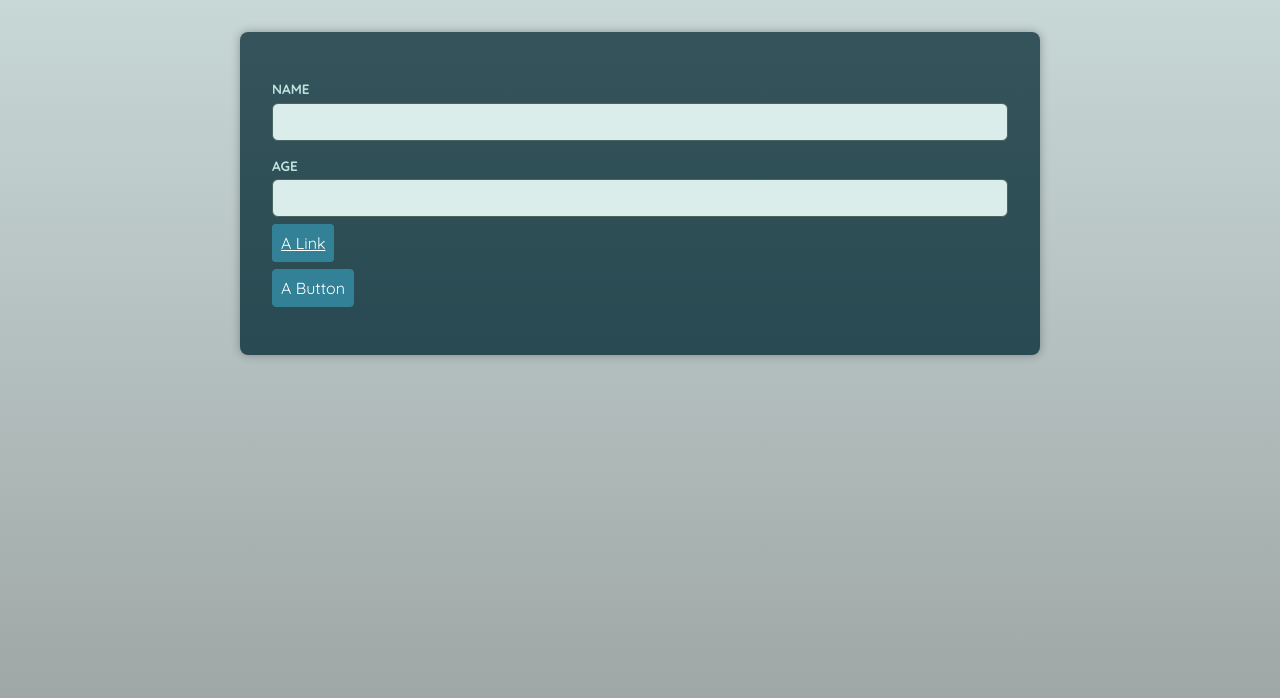
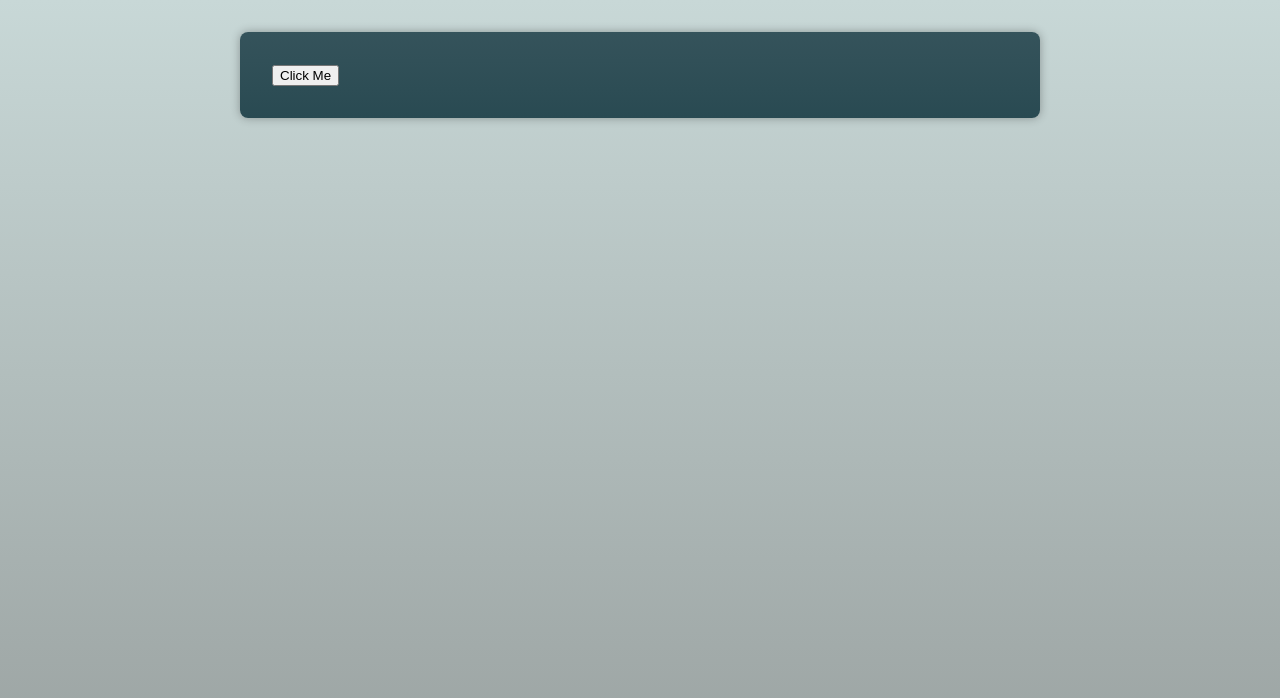
Before and after one commit to amirsalehi-tech/typescript-wrapper-components, a React (Vite) app: page / in a window 1280 px wide. Shown: the top 698 px of the page. Built offline with nearby package versions, Linux system fonts and the light colour scheme; a web font is replaced by a local one.

Commit message:
create better polymorphic component

```diff
--- a/src/App.tsx
+++ b/src/App.tsx
@@ -1,15 +1,15 @@
-import Button from "./components/Button";
-import Input from "./components/Input";
+import Container from "./components/Container";
 
 export default function App() {
   return (
     <main>
-      <Input type="text" label="name" id="name" />
-      <Input type="number" label="age" id="age" />
-      <Button href="https://www.google.com">A Link</Button>
-      <p>
-        <Button>A Button</Button>
-      </p>
+      <Container
+        as="button"
+        type="button"
+        onClick={() => alert("Hello World!")}
+      >
+        Click Me
+      </Container>
     </main>
   );
 }
--- a/src/components/Container.tsx
+++ b/src/components/Container.tsx
@@ -1,10 +1,20 @@
-import {type ElementType} from "react";
+import {
+  type ReactNode,
+  type ElementType,
+  ComponentPropsWithoutRef,
+} from "react";
 
-type ContainerProps = {
-  as: ElementType;
-};
+type ContainerProps<T extends ElementType> = {
+  as?: T;
+  children: ReactNode;
+} & ComponentPropsWithoutRef<T>;
+
 // polymorphic component
-export default function Container({as}: ContainerProps) {
-  const Component = as;
-  return <Component />;
+export default function Container<C extends ElementType>({
+  as,
+  children,
+  ...props
+}: ContainerProps<C>) {
+  const Component = as || "div";
+  return <Component {...props}>{children}</Component>;
 }
```
